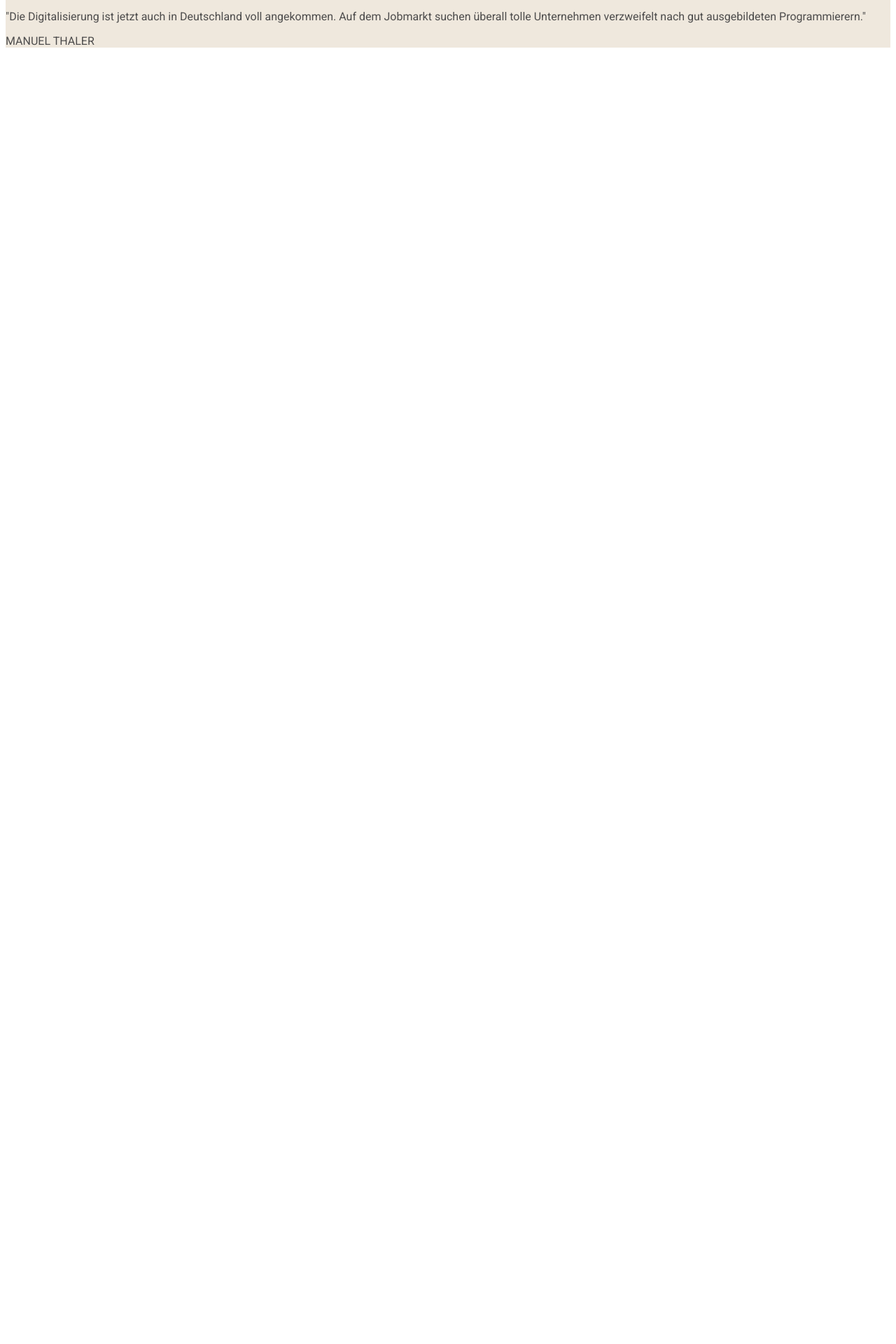
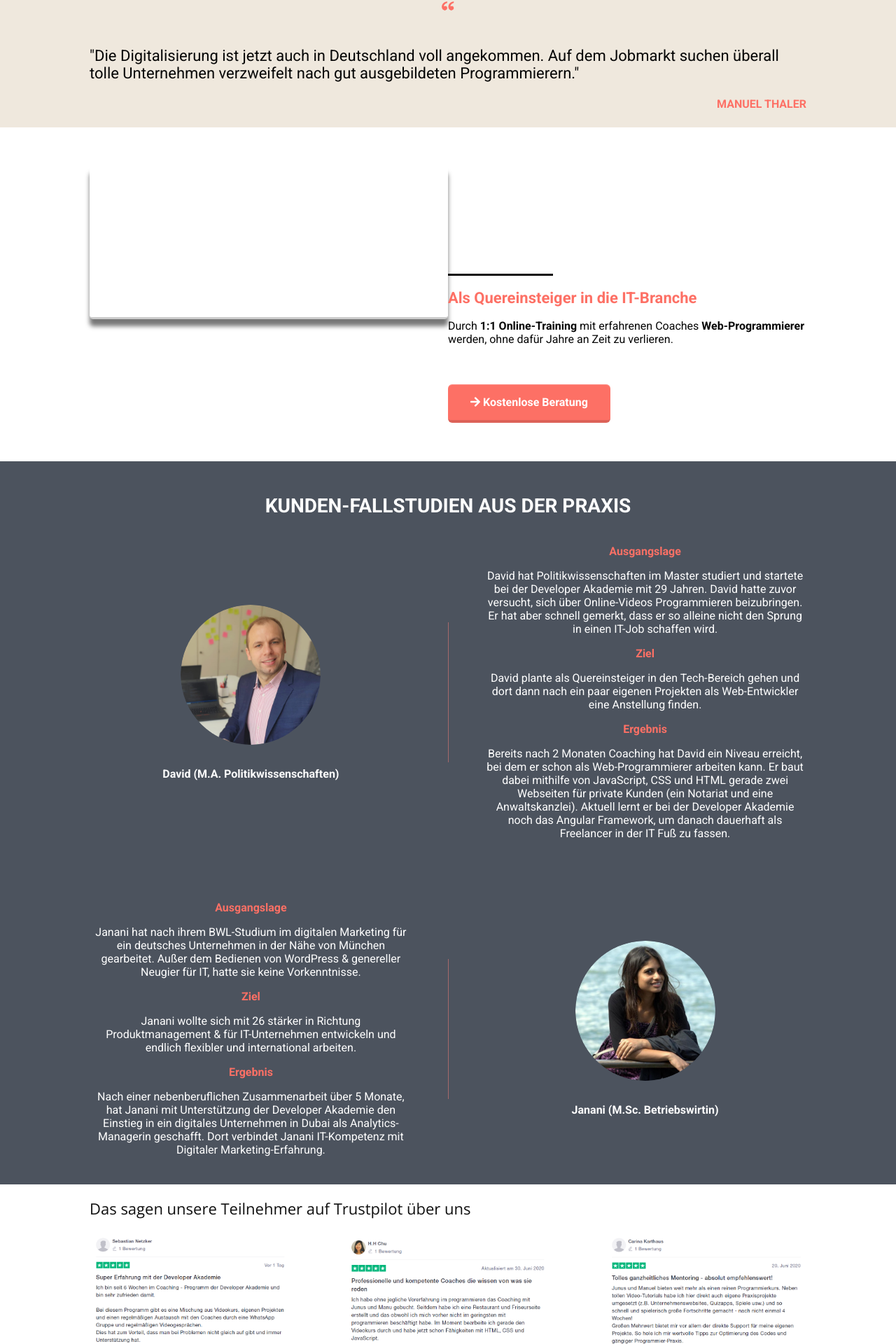
Before and after one commit to JunusErgin/weiterbildung.developerakademie.com, an Angular app: page / in a window 1280 px wide. Shown: the part 760-2680 px from the top of the page at 70% size. Before the commit the page ends 836 px from the top, so only its background shows below. Built offline with nearby package versions, Linux system fonts and the light colour scheme; grey boxes are pictures that could not be loaded; a web font is replaced by a local one.

Commit message:
finished landing page down to testimonial section

```diff
--- a/src/app/landing/landing.component.html
+++ b/src/app/landing/landing.component.html
@@ -26,10 +26,113 @@
 
 
 <!-- Quote -->
-<div class="quote">
-    <img src="./assets/img/quote.webp">
-    <p>"Die Digitalisierung ist jetzt auch in Deutschland voll angekommen. Auf dem Jobmarkt suchen überall tolle Unternehmen verzweifelt nach gut ausgebildeten Programmierern."    </p>
+<div class="quote container mt-l">
+    <div class="flex-center">
+        <img src="./assets/img/quote.webp">
+    </div>
+    <p class="font-size-large">"Die Digitalisierung ist jetzt auch in Deutschland voll angekommen. Auf dem Jobmarkt
+        suchen überall tolle Unternehmen verzweifelt nach gut ausgebildeten Programmierern." </p>
     <div>
-        MANUEL THALER
+        <span class="text-pink">MANUEL THALER</span>
     </div>
 </div>
+
+<div class="video-section container mt-l">
+    <div class="video-cell">
+        <div class="video-container">
+            <iframe class="hide-mobile" width="320" height="180"
+                src="https://fast.wistia.net/embed/iframe/1bk8naod9f?embedType=async&videoFoam=true&videoWidth=640?autoplay=0&wmode=transparent"
+                allowtransparency="true" frameborder="0" scrolling="no" class="wistia_embed" name="wistia_embed"
+                allowfullscreen="" mozallowfullscreen="" webkitallowfullscreen="" oallowfullscreen=""
+                msallowfullscreen="" wmode="opaque"></iframe>
+        </div>
+    </div>
+    <div class="video-cell">
+        <div class="line-black"></div>
+        <h2 class="text-pink font-size-large">Als Quereinsteiger in die IT-Branche</h2>
+        <p>Durch <b>1:1 Online-Training</b> mit erfahrenen Coaches <b>Web-Programmierer</b> werden, ohne dafür Jahre an
+            Zeit zu verlieren. </p>
+
+        <div class="mt-l d-flex">
+            <a href="#" class="apply-btn">
+                <i class="fa fa-arrow-right fa_prepended"></i>
+                Kostenlose Beratung
+            </a>
+        </div>
+    </div>
+</div>
+
+
+
+
+<div class="customer-section mt-l bg-dark container">
+    <h2>KUNDEN-FALLSTUDIEN AUS DER PRAXIS</h2>
+
+    <div class="customer-container">
+        <div class="customer-picture">
+            <div class="flex-center"> <img src="./assets/img/customer1.webp"> </div>
+            <div class="flex-center mt-m"> <b>David (M.A. Politikwissenschaften)</b></div>
+        </div>
+        <div class="customer-seperator">
+            <div class="vertical-seperator"></div>
+        </div>
+        <div class="customer-description">
+            <p><b class="text-pink">Ausgangslage</b></p>
+            <p>David hat Politikwissenschaften im Master studiert und startete bei der Developer Akademie mit 29 Jahren.
+                David hatte zuvor versucht, sich über Online-Videos Programmieren beizubringen. Er hat aber schnell
+                gemerkt, dass er so alleine nicht den Sprung in einen IT-Job schaffen wird. </p>
+            <p><b class="text-pink">Ziel</b></p>
+            <p>David plante als Quereinsteiger in den Tech-Bereich gehen und dort dann nach ein paar eigenen Projekten
+                als Web-Entwickler eine Anstellung finden.</p>
+
+            <p><b class="text-pink">Ergebnis</b></p>
+            <p>Bereits nach 2 Monaten Coaching hat David ein Niveau erreicht, bei dem er schon als Web-Programmierer
+                arbeiten kann. Er baut dabei mithilfe von JavaScript, CSS und HTML gerade zwei Webseiten für private
+                Kunden (ein Notariat und eine Anwaltskanzlei). Aktuell lernt er bei der Developer Akademie noch das
+                Angular Framework, um danach dauerhaft als Freelancer in der IT Fuß zu fassen. </p>
+        </div>
+    </div>
+    <div class="mt-l">
+        <div class="customer-description">
+            <p><b class="text-pink">Ausgangslage</b></p>
+            <p>Janani hat nach ihrem BWL-Studium im digitalen Marketing für ein deutsches Unternehmen in der Nähe von
+                München gearbeitet. Außer dem Bedienen von WordPress & genereller Neugier für IT, hatte sie keine
+                Vorkenntnisse.
+            </p>
+            <p><b class="text-pink">Ziel</b></p>
+            <p>Janani wollte sich mit 26 stärker in Richtung Produktmanagement & für IT-Unternehmen entwickeln und
+                endlich flexibler und international arbeiten.
+            </p>
+
+            <p><b class="text-pink">Ergebnis</b></p>
+            <p>Nach einer nebenberuflichen Zusammenarbeit über 5 Monate, hat Janani mit Unterstützung der Developer
+                Akademie den Einstieg in ein digitales Unternehmen in Dubai als Analytics-Managerin geschafft. Dort
+                verbindet Janani IT-Kompetenz mit Digitaler Marketing-Erfahrung.
+            </p>
+        </div>
+        <div class="customer-seperator">
+            <div class="vertical-seperator"></div>
+        </div>
+        <div class="customer-picture">
+            <div class="flex-center"> <img src="./assets/img/customer2.webp"> </div>
+            <div class="flex-center mt-m"> <b> Janani (M.Sc. Betriebswirtin)</b></div>
+        </div>
+    </div>
+</div>
+
+
+<div class="container testimonials">
+    <h2>Das sagen unsere Teilnehmer auf Trustpilot über uns</h2>
+
+    <div class="testimonial-row">
+        <img src="./assets/img/testimonials/1.webp">
+        <img src="./assets/img/testimonials/2.webp">
+        <img src="./assets/img/testimonials/3.webp">
+    </div>
+
+    <div class="testimonial-row mt-m">
+        <img src="./assets/img/testimonials/4.webp">
+        <img src="./assets/img/testimonials/5.webp">
+        <img src="./assets/img/testimonials/6.webp">
+    </div>
+</div>
--- a/src/app/landing/landing.component.scss
+++ b/src/app/landing/landing.component.scss
@@ -1,4 +1,5 @@
 .landing-fold {
+    color: rgb(77, 76, 76) !important;
     display: flex;
 
     h1 {
@@ -19,5 +20,100 @@
 }
 
 .quote {
-    background-color: #EFE8DD;
+    background-color: #efe8dd;
+    padding-bottom: 24px;
+    padding-top: 24px;
+    img {
+        width: 20px;
+    }
+
+    div {
+        display: flex;
+        justify-content: flex-end;
+        font-weight: 700;
+        font-size: 16px;
+    }
 }
+
+.video-section {
+    display: table;
+
+    .video-container {
+        display: table-cell;
+        width: 50%;
+        padding: 16px;
+        box-shadow: rgb(119, 119, 119) 0px 10px 6px;
+        border-color: rgba(0, 0, 0, 0.2);
+        border-radius: 5px;
+        border-bottom-style: solid;
+    }
+
+    .video-cell {
+        display: table-cell;
+        width: 50%;
+    }
+}
+
+.customer-section {
+    color: white;
+
+    p {
+        text-align: center;
+    }
+
+    .customer-container {
+        display: table;
+    }
+
+    img {
+        width: 200px;
+        border-radius: 100%;
+    }
+
+    .customer-description {
+        display: table-cell;
+        width: 45%;
+        vertical-align: middle;
+    }
+    .customer-seperator {
+        display: table-cell;
+        width: 10%;
+        vertical-align: middle;
+    }
+
+    .vertical-seperator {
+        border-left: 1px solid rgba(#fd8178, 0.5);
+        height: 200px;
+        margin-left: 50%;
+    }
+
+    .customer-picture {
+        display: table-cell;
+        width: 45%;
+        vertical-align: middle;
+    }
+}
+
+.testimonials {
+    h2 {
+        font-size: 22px;
+        font-weight: 500;
+        color: rgb(16, 16, 16);
+        font-family: "Open Sans", Helvetica, sans-serif;
+    }
+}
+
+.testimonial-row {
+    display: flex;
+    justify-content: space-between;
+
+    img {
+        width: 28%;
+        object-fit: contain;
+        transition: all 225ms ease-in-out;
+
+        &:hover  {
+            transform: scale(1.5);
+        }
+    }
+}
--- a/src/app/menu/menu.component.html
+++ b/src/app/menu/menu.component.html
@@ -1,4 +1,4 @@
-<div class="header container">
+<div class="header container mt-m">
     <img src="./assets/img/logo.webp">
 
 
--- a/src/app/menu/menu.component.scss
+++ b/src/app/menu/menu.component.scss
@@ -10,8 +10,8 @@
     a {
         text-decoration: none;
         color: #4a4946;
-        margin-right: 8px;
-        margin-left: 8px;
+        margin-right: 16px;
+        margin-left: 16px;
         font-size: 16px;
 
         &:hover {
--- a/src/styles.scss
+++ b/src/styles.scss
@@ -1,6 +1,7 @@
 body {
     font-family: "Roboto", sans-serif;
-    color: rgb(77, 76, 76);
+    color: rgb(5, 5, 5);
+    margin: 0;
 }
 
 .text-pink {
@@ -19,8 +20,10 @@ body {
     border-radius: 6px;
     border-bottom: 4px solid rgba(0, 0, 0, 0.13);
     padding: 16px;
+    padding-left: 32px;
+    padding-right: 32px;
     text-decoration: none;
-    font-weight:700;
+    font-weight: 700;
 
     &:hover {
         background-color: #fd8178;
@@ -28,12 +31,58 @@ body {
     }
 }
 
-
 .mt-l {
     margin-top: 55px;
+}
+
+.mt-m {
+    margin-top: 32px;
 }
 
 .container {
     padding-left: 64px;
     padding-right: 64px;
 }
+
+.flex-center {
+    display: flex;
+    justify-content: center !important;
+    align-items: center !important;
+}
+
+.line-black {
+    height: 3px;
+    background-color: #0d0c0c;
+    width: 150px;
+}
+
+.d-flex {
+    display: flex;
+}
+
+.bg-dark {
+    padding-top: 24px;
+    padding-bottom: 24px;
+    background-color: #4c535e;
+
+    h2 {
+        color: white;
+        text-align: center;
+        font-size: 28px;
+    }
+}
+
+@media (min-width: 1200px) {
+    .container {
+        padding-left: 128px;
+        padding-right: 128px;
+    }
+}
+
+
+@media (min-width: 1400px) {
+    .container {
+        padding-left: 192px;
+        padding-right: 192px;
+    }
+}
```
